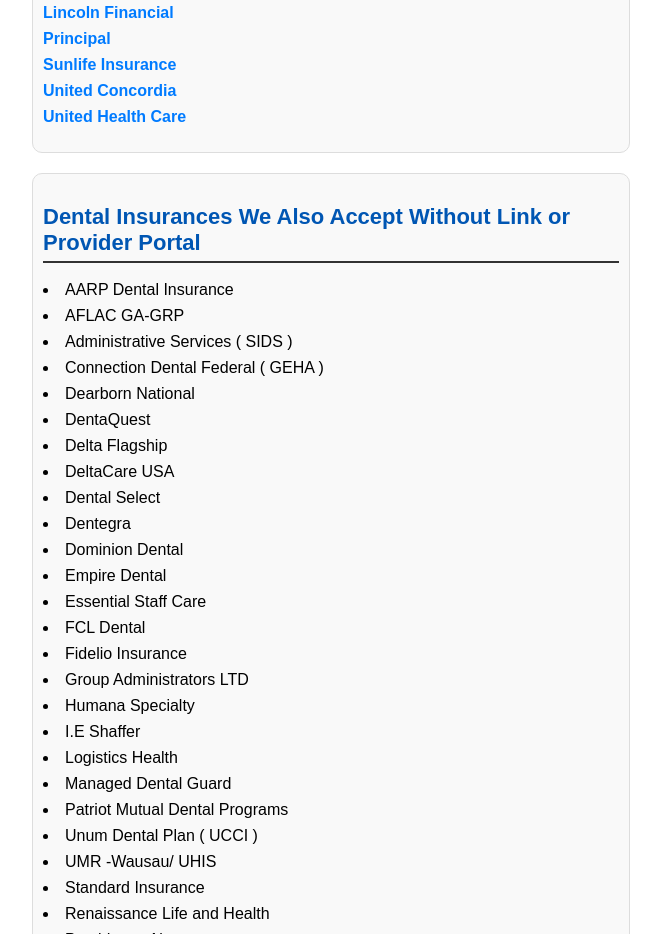
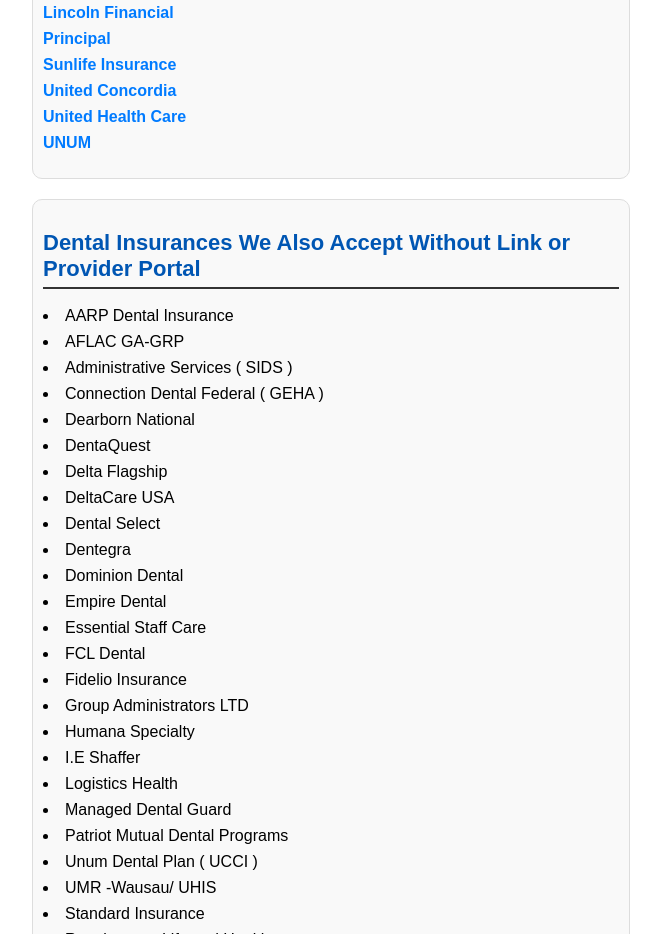
Before and after one commit to drkkdds/Dental-Insurance-bookmarks, a plain HTML site: page index.html in a window 1280 px wide. Shown: the part 1160-2094 px from the top of the page, without its empty margins (8-669 px from the left). Drawn offline with Linux system fonts and the light colour scheme.

Commit message:
Update index.html

```diff
--- a/index.html
+++ b/index.html
@@ -120,6 +120,7 @@ function openInEdge(url) {
                 <li style="margin: 8px 0; font-size: 16px;"><a href="https://providers.dentaquest.com/onboarding/start/" target="_blank">Sunlife Insurance</a></li>
                 <li style="margin: 8px 0; font-size: 16px;"><a href="https://www.unitedconcordia.com/business-services/dentists/get-started" target="_blank">United Concordia</a></li>
                 <li style="margin: 8px 0; font-size: 16px;"><a href="https://www.dbp.com/" target="_blank">United Health Care</a></li>
+                    <li style="margin: 8px 0; font-size: 16px;"><a href="https://unumdentalpwp.skygenusasystems.com/PWP/Landing" target="_blank">UNUM</a></li>
                 </ul>
             </div>
 
```
